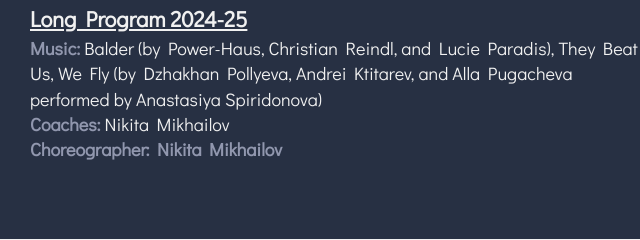
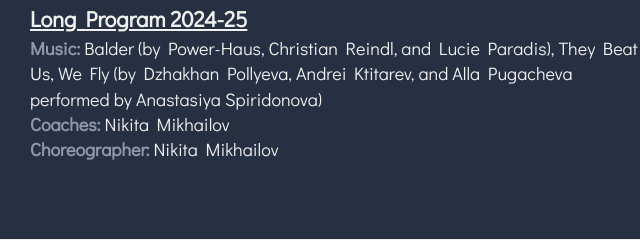
Before and after one commit to emmazrocks11/alexandra-trusova, a plain HTML site: page index.html in a window 1280 px wide. Shown: the part 1300-1540 px from the top of the page, 630-1270 px from the left. Drawn offline with Linux system fonts and the light colour scheme; a web font is replaced by a local one.

Commit message:
small change

```diff
--- a/index.html
+++ b/index.html
@@ -351,7 +351,7 @@ They Beat Us, We Fly
 (by Dzhakhan Pollyeva, Andrei Ktitarev, and Alla Pugacheva
 performed by Anastasiya Spiridonova)</li>
           <li><b>Coaches: </b>Nikita Mikhailov</li>
-          <li><b>Choreographer: Nikita Mikhailov</b></li>
+          <li><b>Choreographer: </b>Nikita Mikhailov</li>
         </ul>
       </div>
     </div>
```
